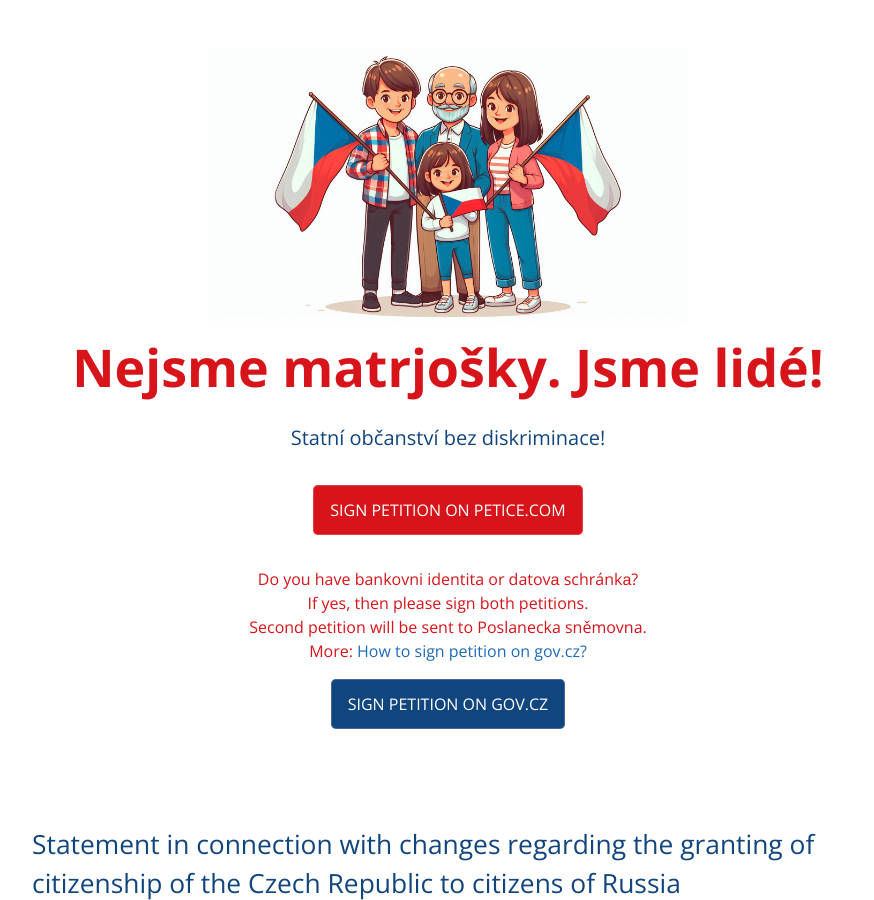
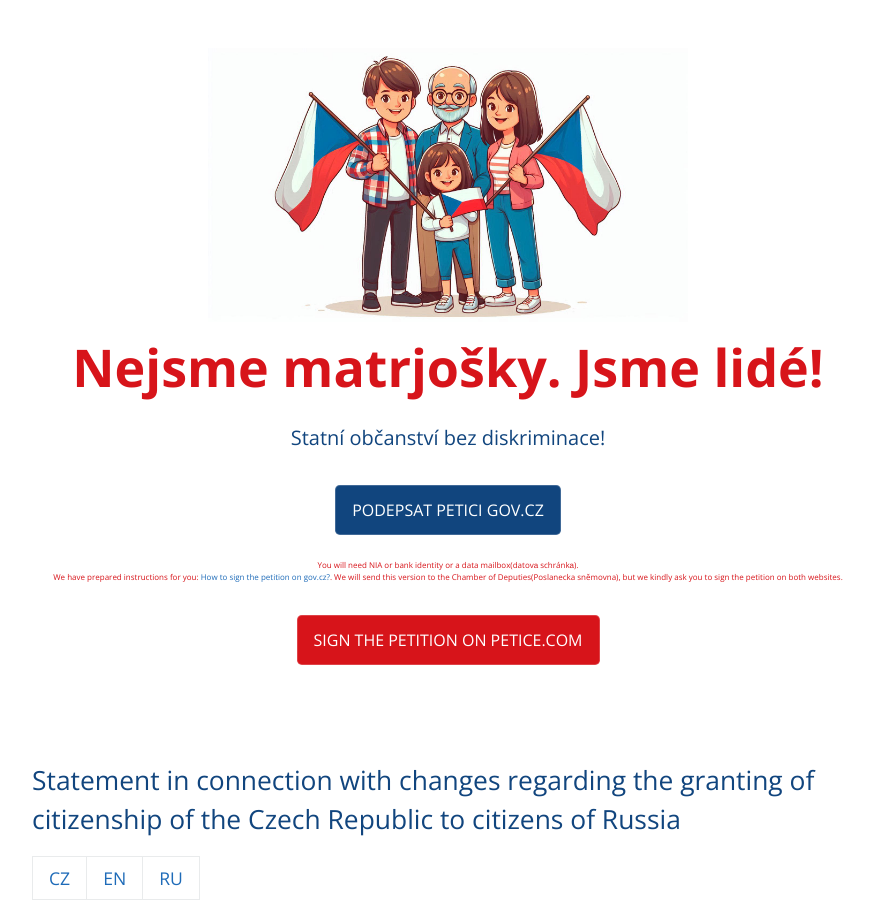
Before and after one commit to thewulf7/jsmelide, a Jekyll site: the page built from index_en.md, in a window 1280 px wide and 900 px high. Shown: the whole window, without its empty margins (192-1066 px from the left). Built offline with Jekyll 4.4.1, drawn with Linux system fonts in a browser that asks for light colours; comment, search, counter and statistics services are not loaded; our own code applies the rules of GitHub Pages for plain Markdown files; some of the changed text lies outside the part shown.

Commit message:
Updated eng localization for swapped buttons

```diff
--- a/_includes/header_en.html
+++ b/_includes/header_en.html
@@ -1,8 +1,8 @@
+{% if site.show_sign_petition_gov %}
+{% include header-custom.html %}
+<p style="font-size: 0.5em;">You will need NIA or bank identity or a data mailbox(datovа schránkа). <br/> We have prepared instructions for you: <a href="govcz.html#content">How to sign the petition on gov.cz?</a>. We will send this version to the Chamber of Deputies(Poslanecka sněmovna), but we kindly ask you to sign the petition on both websites.</p>
+{% endif %}
 {% if site.show_sign_petition %}
-<a href="{{ site.petice.com }}" class="btn btn-caps" target="_blank">Sign petition on petice.com</a>
+<br/>
+<a href="{{ site.petice.com }}" class="btn btn-caps" target="_blank">Sign the petition on petice.com</a>
 {% endif %}
-{% if site.show_sign_petition_gov %}
-<br/>
-<p>Do you have bankovni identita or datovа schránkа? <br/> If yes, then please sign both petitions.<br/> Second petition will be sent to Poslanecka sněmovna.<br/> More: <a href="govcz_ru.html#content">How to sign petition on gov.cz?</a></p>
-{% include header-custom-en.html %}
-{% endif %}
```
